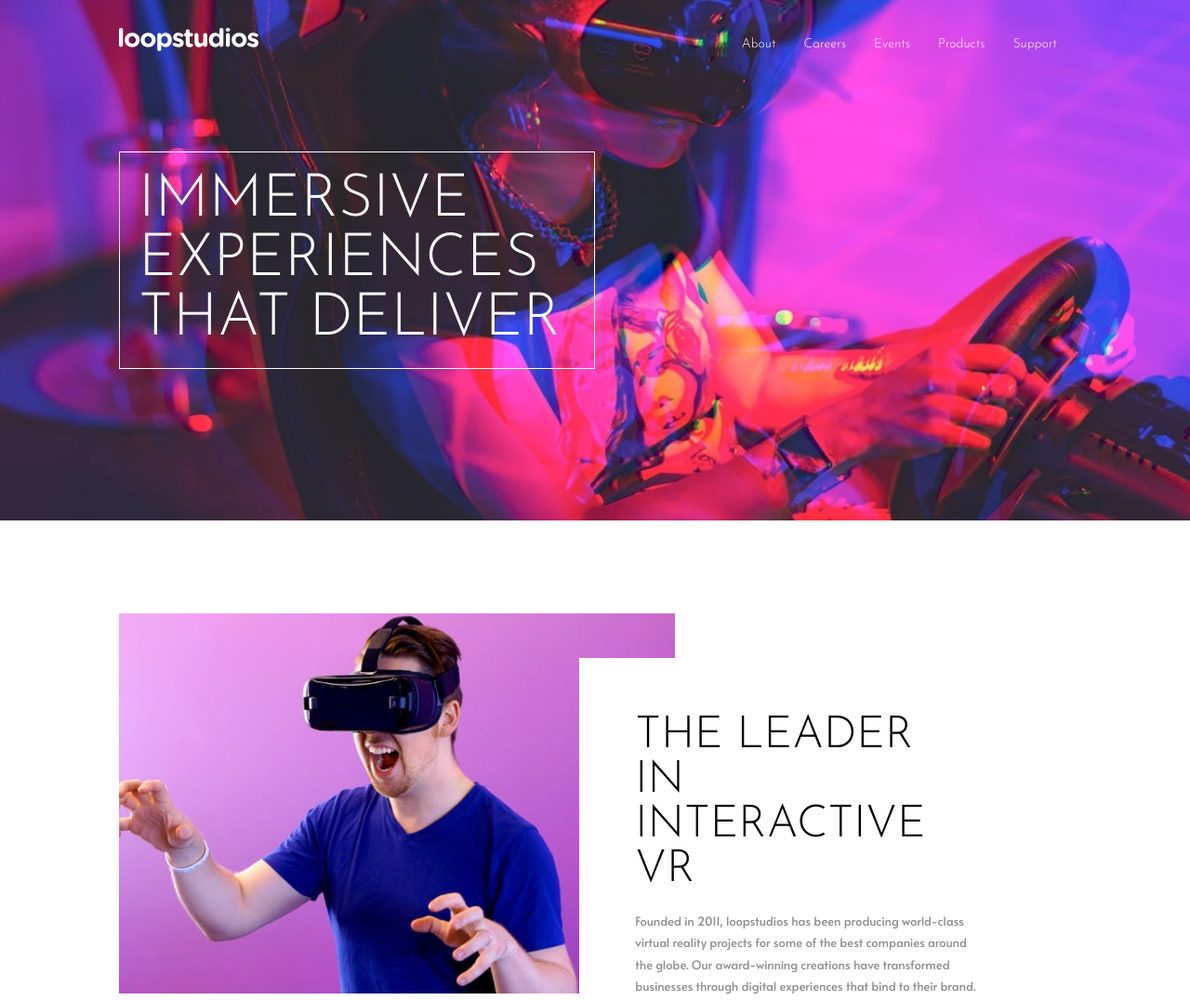
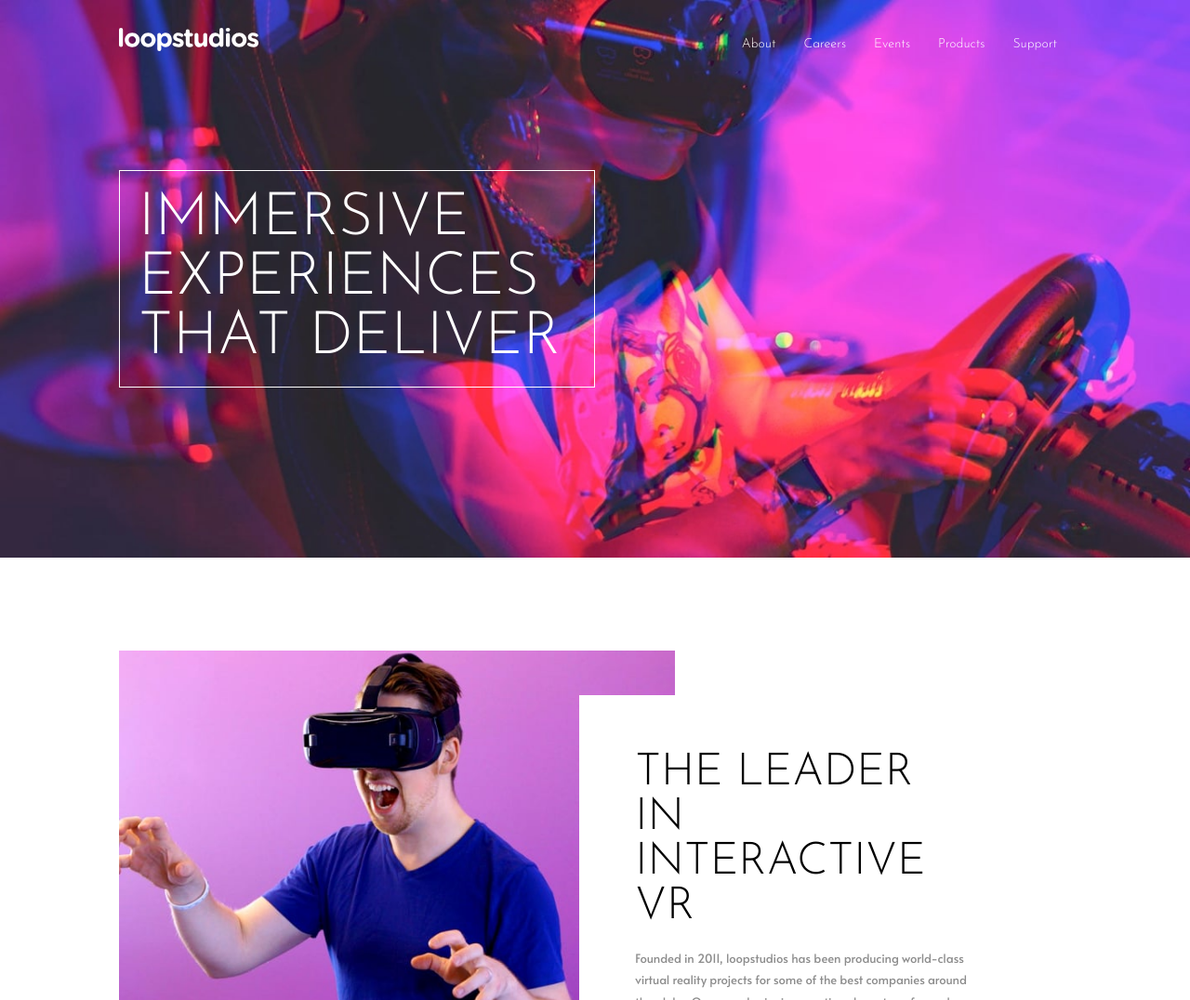
Before and after one commit to salsabilsayed/loopstudios-frontEnd-mentor-project, a plain HTML site: page index.html in a window 1280 px wide. Shown: the top 1076 px of the page at 93% size. Drawn offline with Linux system fonts and the light colour scheme.

Commit message:
Update style.css

```diff
--- a/css/style.css
+++ b/css/style.css
@@ -25,7 +25,7 @@ h1, h2, h3{
 
 /* header section */
 header{
-    height: 70vh;
+    height: 100vh;
     background-image: url('../images/mobile/image-hero.jpg');
     background-position: center center;
     background-size: 100% 100%;
@@ -83,6 +83,7 @@ h1{
 
 @media screen and (min-width:768px){
     header{
+        height:75vh;
         background-image: url('../images/desktop/image-hero.jpg');
     }
     header .logo{
```
